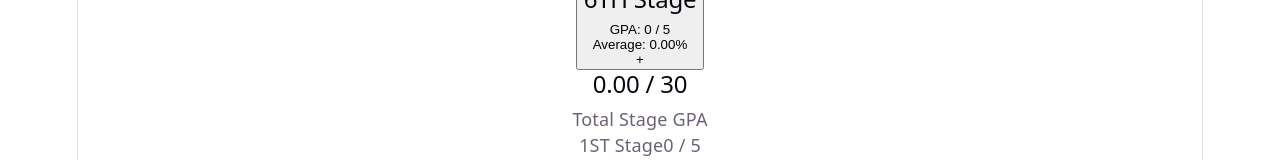
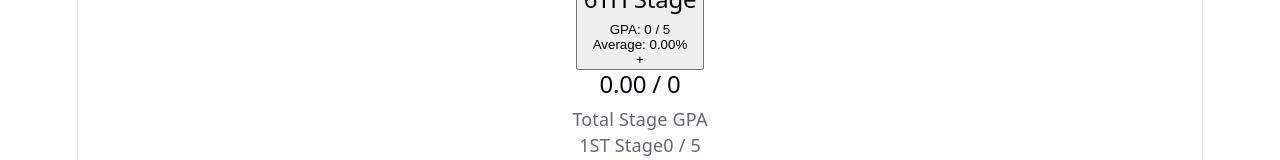
Before and after one commit to hayder-iq/medical-cgpa, a React (Vite) app: page / in a window 1280 px wide. Shown: the part 597-757 px from the top of the page. Built offline with nearby package versions, Linux system fonts and the light colour scheme.

Commit message:
update UI

```diff
--- a/src/App.jsx
+++ b/src/App.jsx
@@ -160,13 +160,17 @@ export default function App() {
       0
     );
 
-    const maxPoints = stageResults.length * 5;
+    const enteredStages = stageResults.filter(
+  (s) => s.avg > 0
+);
 
-    return {
-      stageResults,
-      totalStagePoints,
-      maxPoints,
-    };
+const maxPoints = enteredStages.length * 5
+
+   	return {
+  	stageResults,
+  	totalStagePoints,
+  	maxPoints,
+	};
   }, [grades]);
 
   const update = (stage, subject, value) => {
```
